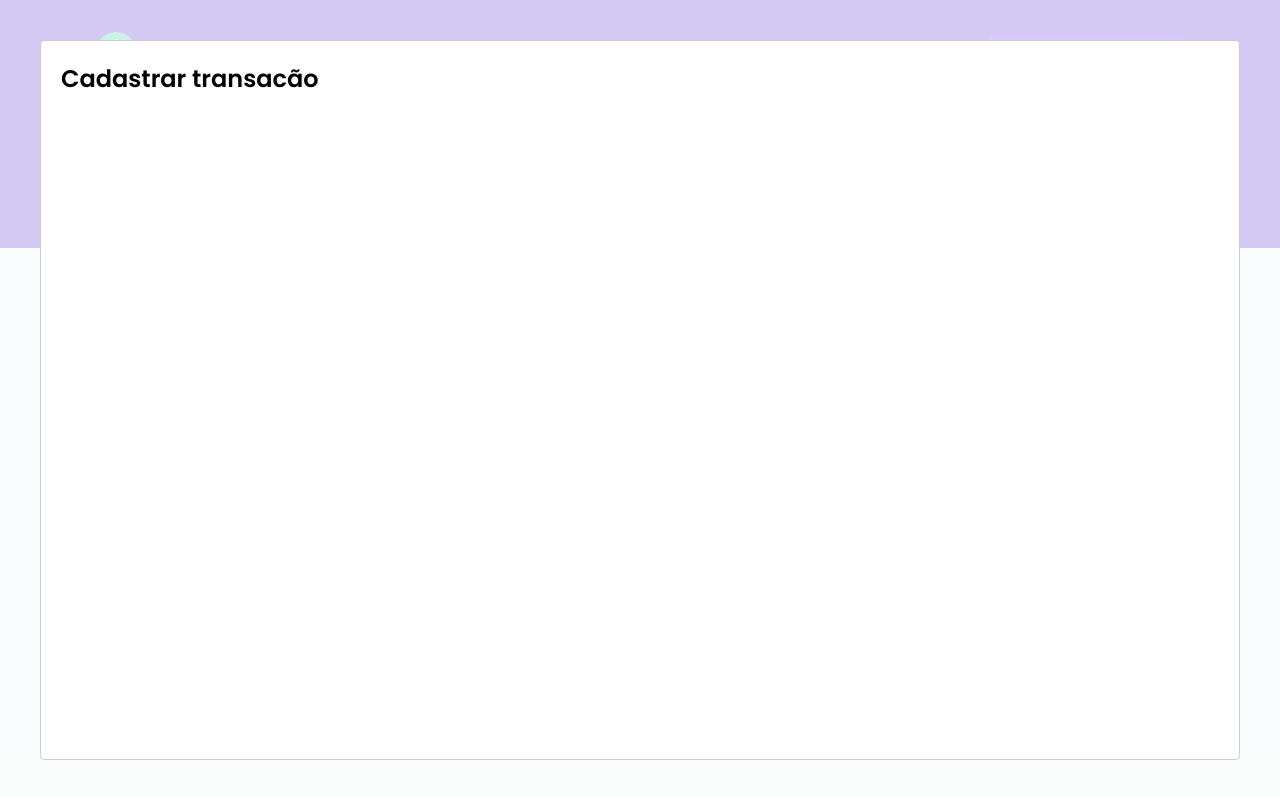
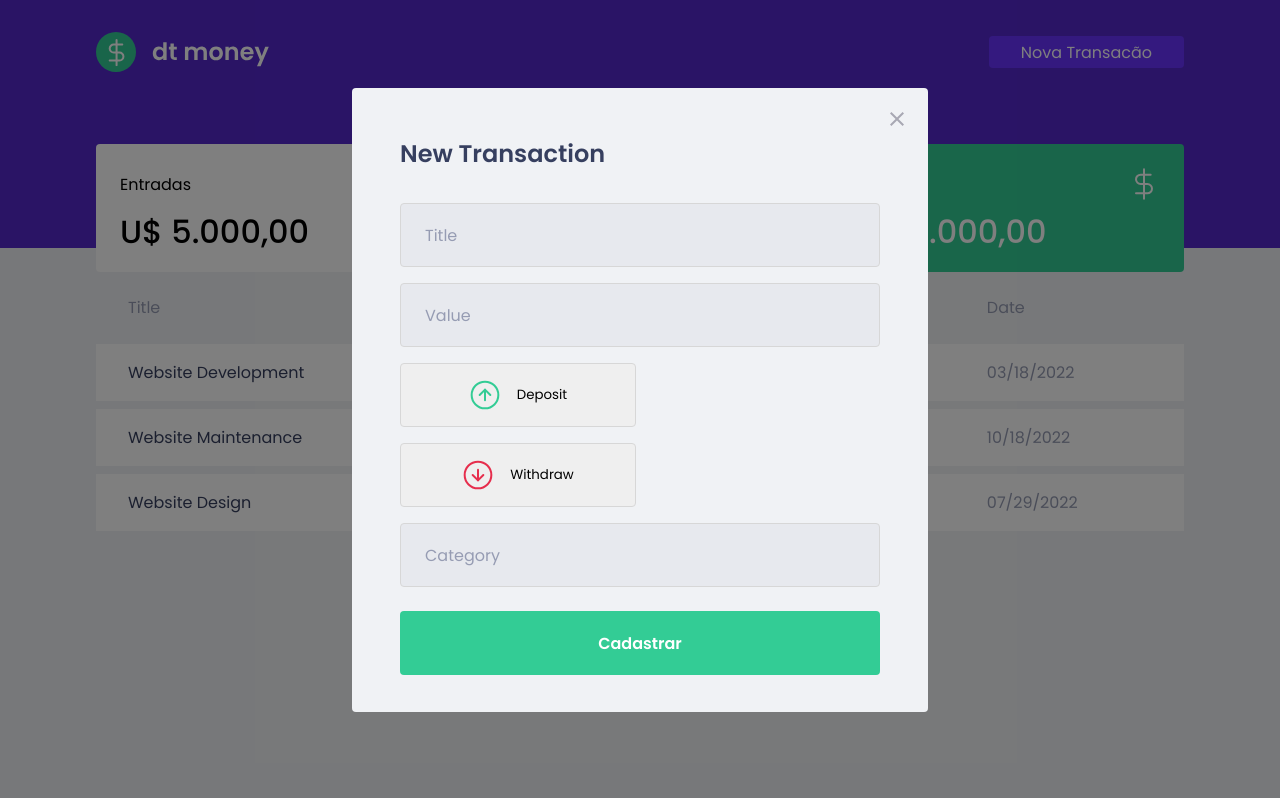
Before and after one commit to diegoferreirapinto/dtmoney_rocketseat, a React (Create React App) app: page / in a window 1280 px wide. Both pictures are taken after a click on the button "Nova Transacão". Built offline with nearby package versions, Linux system fonts and the light colour scheme; no server answers; what miragejs would draw is missing.

Commit message:
Rocketseat DTMONEY #MODAL_CHANGES

```diff
--- a/src/components/NewTransactionModal/index.tsx
+++ b/src/components/NewTransactionModal/index.tsx
@@ -1,5 +1,8 @@
 import Modal from 'react-modal';
-
+import { Container } from './style';
+import depositImg from "../../assets/entradas.svg";
+import withdrawImg from "../../assets/saidas.svg";
+import closeImg from "../../assets/close.svg";
 interface NewTransactionModalProps {
   isOpen: boolean;
   onRequestClose: () => void;
@@ -8,15 +11,58 @@ interface NewTransactionModalProps {
 export function NewTransactionModal({ isOpen, onRequestClose }: NewTransactionModalProps) {
   return (
 
+
     <Modal
       isOpen={isOpen}
       onRequestClose={onRequestClose}
+      overlayClassName="react-modal-overlay"
+      className="react-modal-content"
     >
+      <button
+        type="button"
+        onClick={onRequestClose}
+        className="react-modal-close">
 
-      <h2>Cadastrar transacão</h2>
+        <img
+          src={closeImg}
+          alt="Fechar modal"
+        />
+
+      </button>
+
+      <Container>
+        <h2>New Transaction</h2>
 
 
+        <input
+          placeholder="Title"
 
+        />
+
+        <input
+          type="number"
+          placeholder="Value"
+        />
+
+        <button className="deposit">
+          <img src={depositImg} />
+          Deposit
+        </button>
+
+
+        <button className="withdraw">
+          <img src={withdrawImg} />
+          Withdraw
+        </button>
+
+        <input
+          placeholder="Category"
+        />
+
+        <button type="submit">
+          Cadastrar
+        </button>
+      </Container>
     </Modal>
 
   )
--- a/src/components/NewTransactionModal/style.ts
+++ b/src/components/NewTransactionModal/style.ts
@@ -1 +1,67 @@
-export { }
+import styled from "styled-components";
+
+export const Container = styled.form`
+
+  h2{
+    color: var(--text-title);
+    font-size: 1.5rem;
+    margin-bottom: 2rem;
+  }
+
+  input {
+    width: 100%;
+    padding: 0 1.5rem;
+    height: 4rem;
+    border-radius: 0.25rem;
+
+    border: 1px solid #d7d7d7;
+    background: #e7e9ee;
+
+
+    font-weight: 400;
+    font-size: 1rem;
+
+    &::placeholder{
+      color: var(--text-body);
+    }
+
+    & + input {
+      margin-top: 1rem;
+    }
+  }
+  button[type="submit"] {
+    width: 100%;
+    padding: 0 1.5rem;
+    height: 4rem;
+
+    background-color: var(--green);
+    color: #FFF;
+    border-radius: 0.25rem;
+    border: 0;
+    font-size: 1rem;
+    margin-top:1.5rem;
+    font-weight: 600;
+
+    transition: filter 0.2s;
+
+    &:hover {
+      filter: brightness(0.8);
+    }
+
+  }
+
+  button:not([type="submit"]){
+    margin: 1rem 0;
+    display: flex;
+    gap: 1rem;
+    width: 14.75rem;
+    height: 4rem;
+    padding: 0 1.5rem;
+    justify-content: center;
+    align-items: center;
+    border-radius: 0.25rem;
+    border: 1px solid #d7d7d7;
+
+  }
+
+`;
--- a/src/styles/global.ts
+++ b/src/styles/global.ts
@@ -6,12 +6,9 @@ export const GlobalStyle = createGlobalStyle`
     --red: #E52e54;
     --blue: #5429CC;
     --green: #33CC95;
-
     --blue-light: #6933FF;
-
     --text-title: #363f5f;
     --text-body: #969cb3;
-
     --shape: #FFFFFF;
   }
 
@@ -56,4 +53,43 @@ export const GlobalStyle = createGlobalStyle`
     cursor: not-allowed;
   }
 
+  .react-modal-overlay{
+    background: rgb(0,0,0,0.5);
+
+    position: fixed;
+    top: 0;
+    bottom: 0;
+    right: 0;
+    left: 0;
+
+    display: flex;
+    align-items: center;
+    justify-content: center;
+  }
+  .react-modal-content{
+    width: 100%;
+    height: 39rem;
+    max-width: 36rem;
+    background: var(--background);
+    padding: 3rem;
+    position: relative;
+    border-radius: 0.25rem;
+  }
+
+
+  .react-modal-close{
+    position: absolute;
+    right: 1.5rem;
+    top: 1.5rem;
+    border: 0;
+    background: transparent;
+
+    transition: filter 0.2s;
+
+    &:hover{
+      filter: brightness(0.1);
+    }
+
+  }
+
 `
```
Also changed, not shown: src/assets/close.svg (renamed from src/assets/vector.svg).
